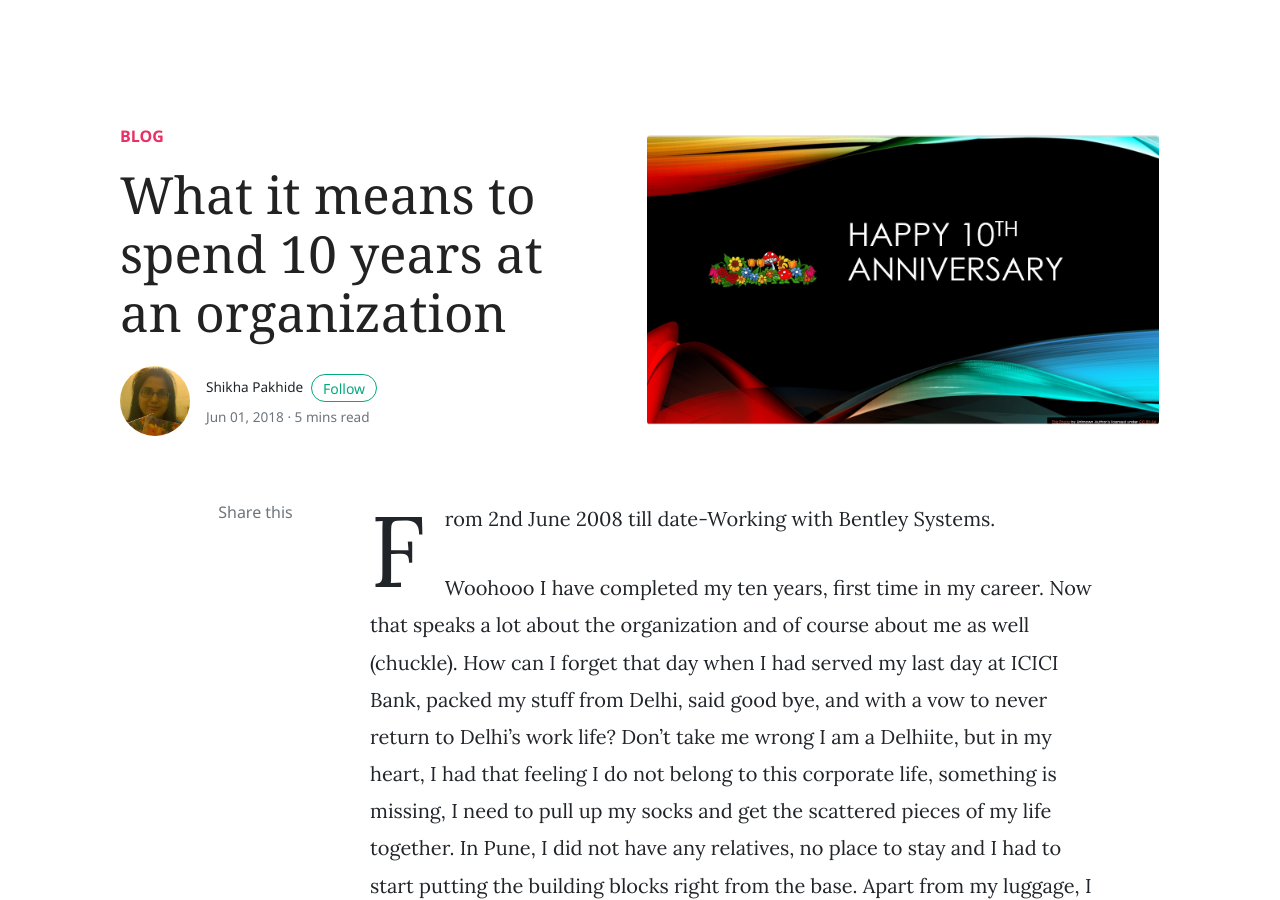
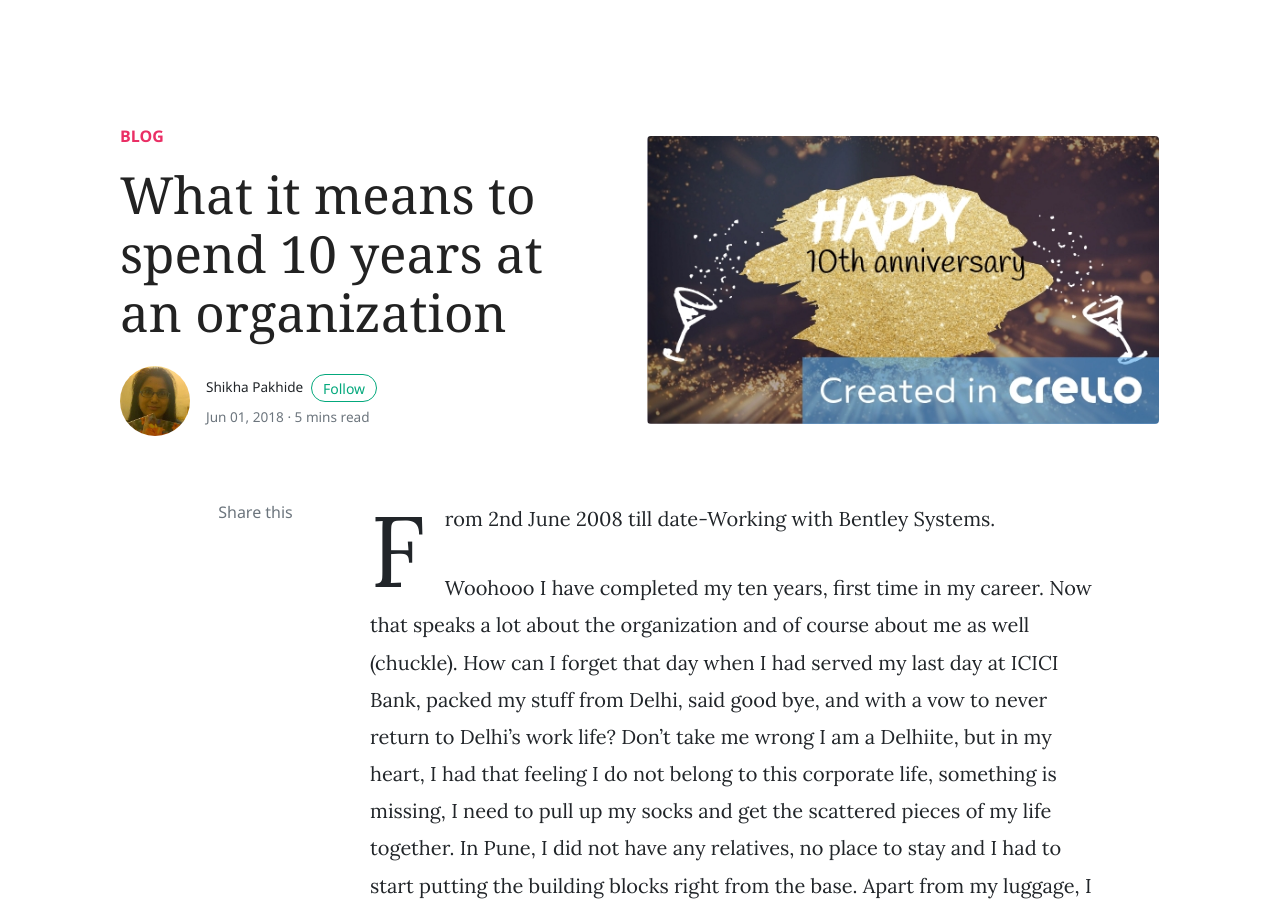
Before and after one commit to shikhashikz/shikhashikz.github.io, a Jekyll site: the page built from _posts/2018-06-01-what-it-means-to-spend-10-yrs-at-an-organization.md, in a window 1280 px wide and 900 px high. Built offline with Jekyll 4.4.1, drawn with Linux system fonts in a browser that asks for light colours; nearby versions of some CDN libraries; comment, search, counter and statistics services are not loaded.

Commit message:
Update 2018-06-01-what-it-means-to-spend-10-yrs-at-an-organization.md

```diff
--- a/_posts/2018-06-01-what-it-means-to-spend-10-yrs-at-an-organization.md
+++ b/_posts/2018-06-01-what-it-means-to-spend-10-yrs-at-an-organization.md
@@ -4,7 +4,7 @@
 category: Blog
 keywords: corporatelife longtenure lovingthework newopportunities BentleySystems worklife
 summary: 10th Year Anniversary
-image: assets/images/10thanniversary.jpg
+image: assets/images/tenth_anniversary.jpeg
 
 ---
 
```
